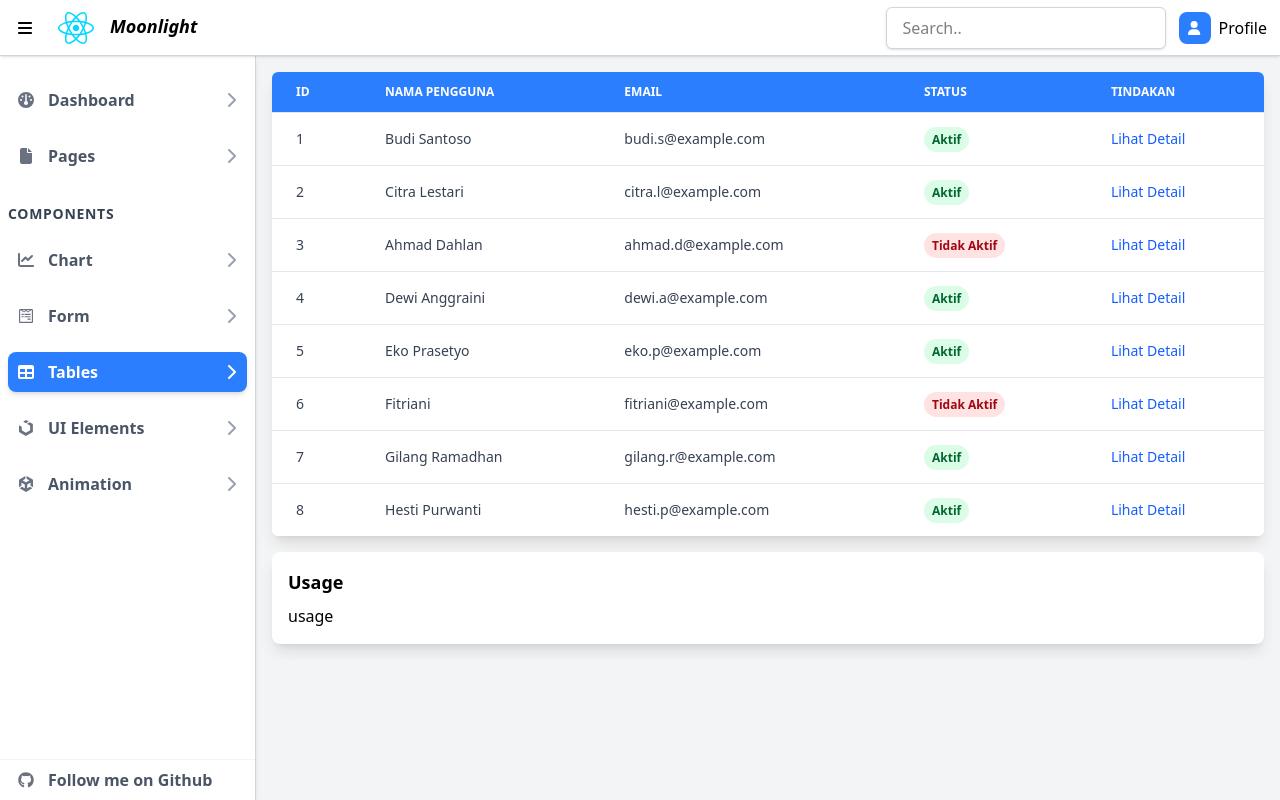
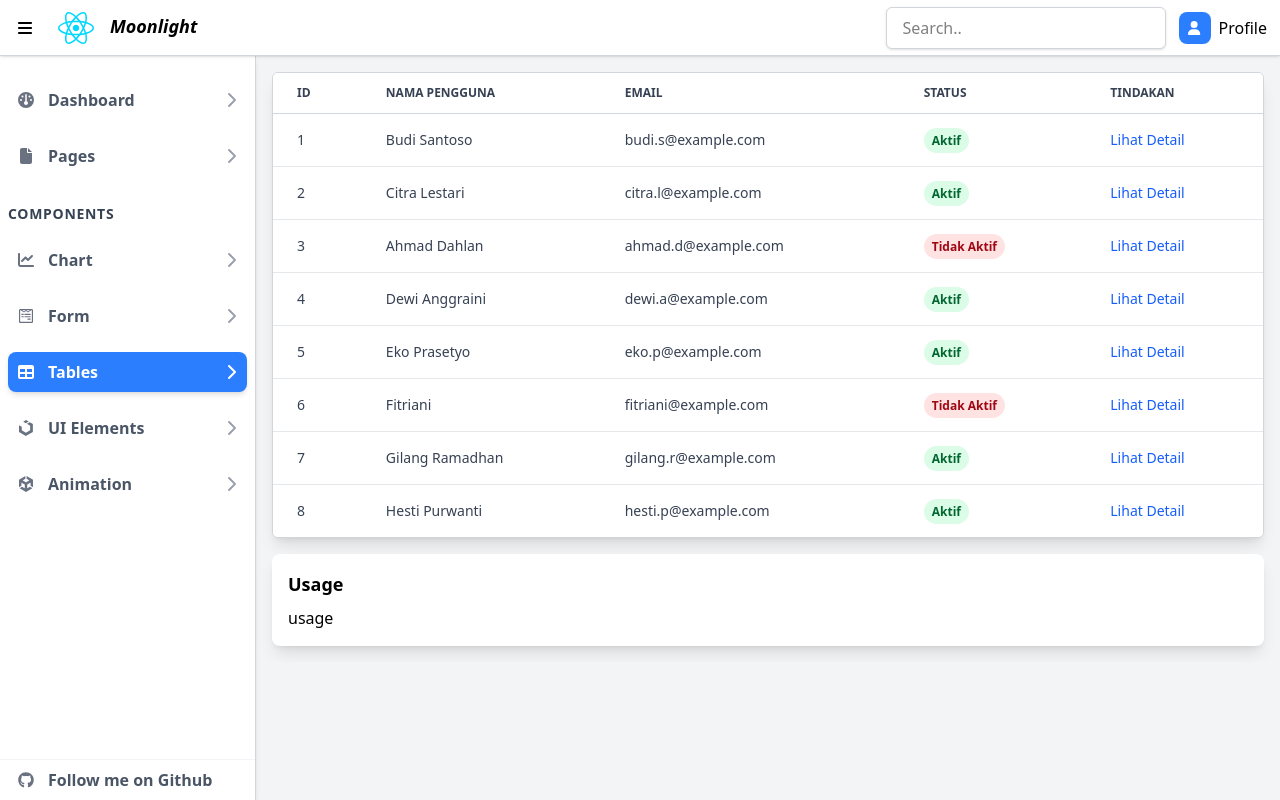
Before and after one commit to Rafhi-dev/HyperDash, a React (Vite) app: page /basic-tables in a window 1280 px wide. Built offline with nearby package versions, Linux system fonts and the light colour scheme.

Commit message:
refactor: streamline sidebar subItems and enhance table and card component styles

```diff
--- a/src/Layout/MenuConfig.jsx
+++ b/src/Layout/MenuConfig.jsx
@@ -17,10 +17,7 @@ export const sidebarSections = [
       {
         icon: faGauge,
         label: "Dashboard",
-        subItems: [
-          { label: "Dashboard 1", loc: "/" },
-          { label: "Ujicoba", loc: "ujicoba" },
-        ],
+        subItems: [{ label: "Dashboard 1", loc: "/" }],
       },
       {
         icon: faFile,
@@ -56,7 +53,7 @@ export const sidebarSections = [
       {
         icon: faWpforms,
         label: "Form",
-        subItems: [{ label: "Form Layout", loc: "layout-form" }],
+        subItems: [{ label: "Form Element", loc: "layout-form" }],
       },
       {
         icon: faTable,
--- a/src/components/table/BasicTable.jsx
+++ b/src/components/table/BasicTable.jsx
@@ -13,9 +13,9 @@ const ReusableTable = ({
 
   return (
     <>
-      <div className="bg-white shadow-lg rounded-md overflow-x-auto">
+      <div className="bg-white border border-gray-300 shadow-lg rounded-md overflow-x-auto">
         <table className="min-w-full divide-y divide-gray-200 bg-white text-sm text-left text-gray-700">
-          <thead className="bg-blue-500 text-xs uppercase text-white">
+          <thead className=" text-xs uppercase border-b border-gray-300">
             <tr>
               {columns.map((column, index) => (
                 <th key={index} className="px-6 py-3">
--- a/src/components/ui/card/CardView.jsx
+++ b/src/components/ui/card/CardView.jsx
@@ -1,13 +1,12 @@
 import { FontAwesomeIcon } from "@fortawesome/react-fontawesome";
 import Btn from "../button/ButtonX";
 import Card from "./Cards";
-import { faCircleCheck } from "@fortawesome/free-regular-svg-icons";
 import { faLink } from "@fortawesome/free-solid-svg-icons";
 
 const CardView = () => {
   return (
     <>
-      <div className=" bg-white rounded-lg shadow-xl border border-gray-300 p-6 m-4 z-10">
+      <div className=" bg-white rounded-lg shadow-xl border border-gray-300 p-6 m-6 z-10">
         <div className="mb-6 text-xl font-bold">Card with image</div>
         <div className="grid grid-cols md:grid-cols-3 justify-items-center gap-4">
           <div className="gap-4 ">
@@ -58,7 +57,7 @@ const CardView = () => {
           </div>
         </div>
       </div>
-      <div className=" bg-white rounded-lg shadow-xl border border-gray-300 p-6 m-4 z-10">
+      <div className=" bg-white rounded-lg shadow-xl border border-gray-300 p-6 m-6 z-10">
         <div className="mb-6 text-xl font-bold">Card without image</div>
         <div className="grid grid-cols md:grid-cols-3 justify-items-center gap-4">
           <div className="gap-4 ">
```
